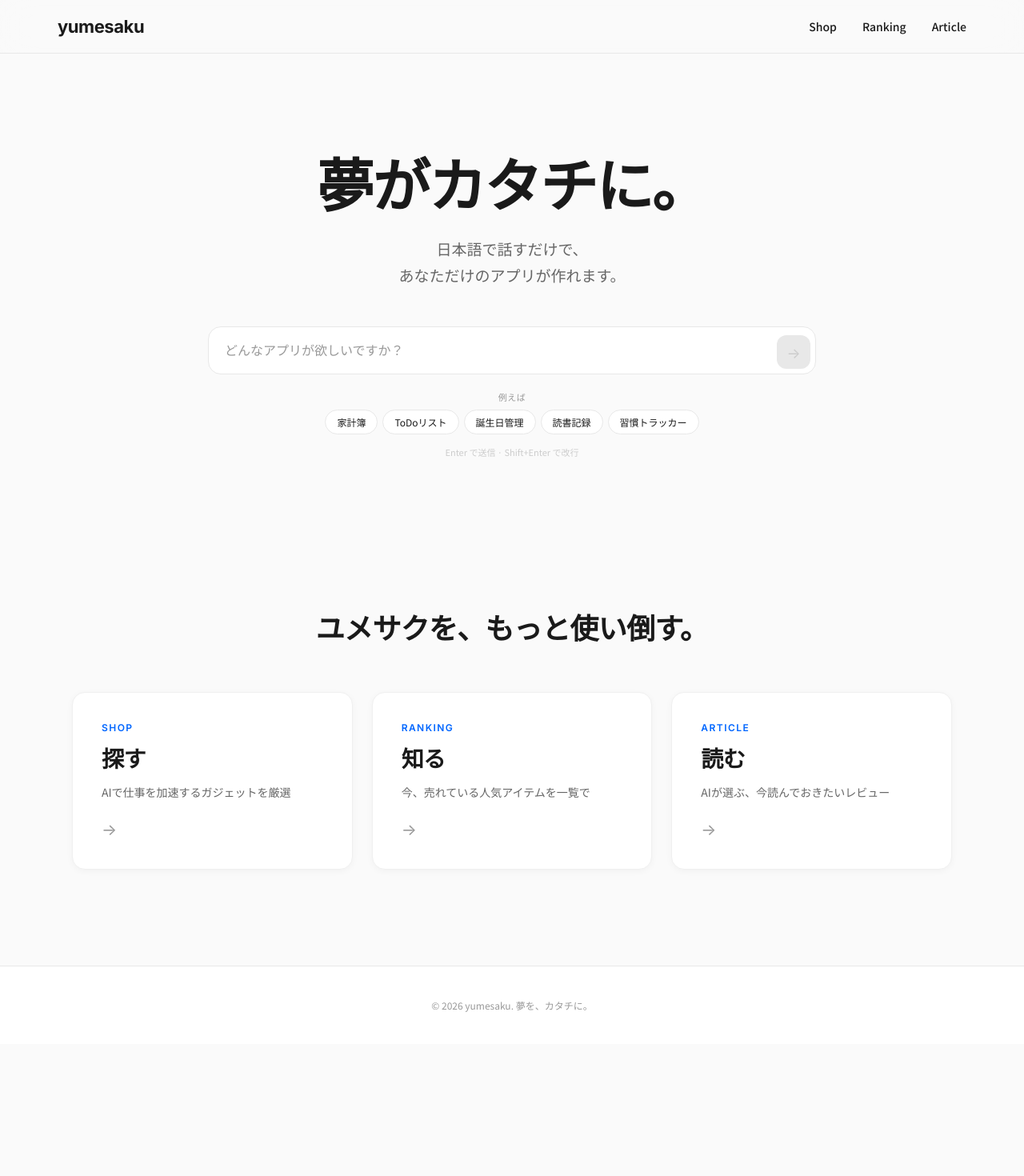
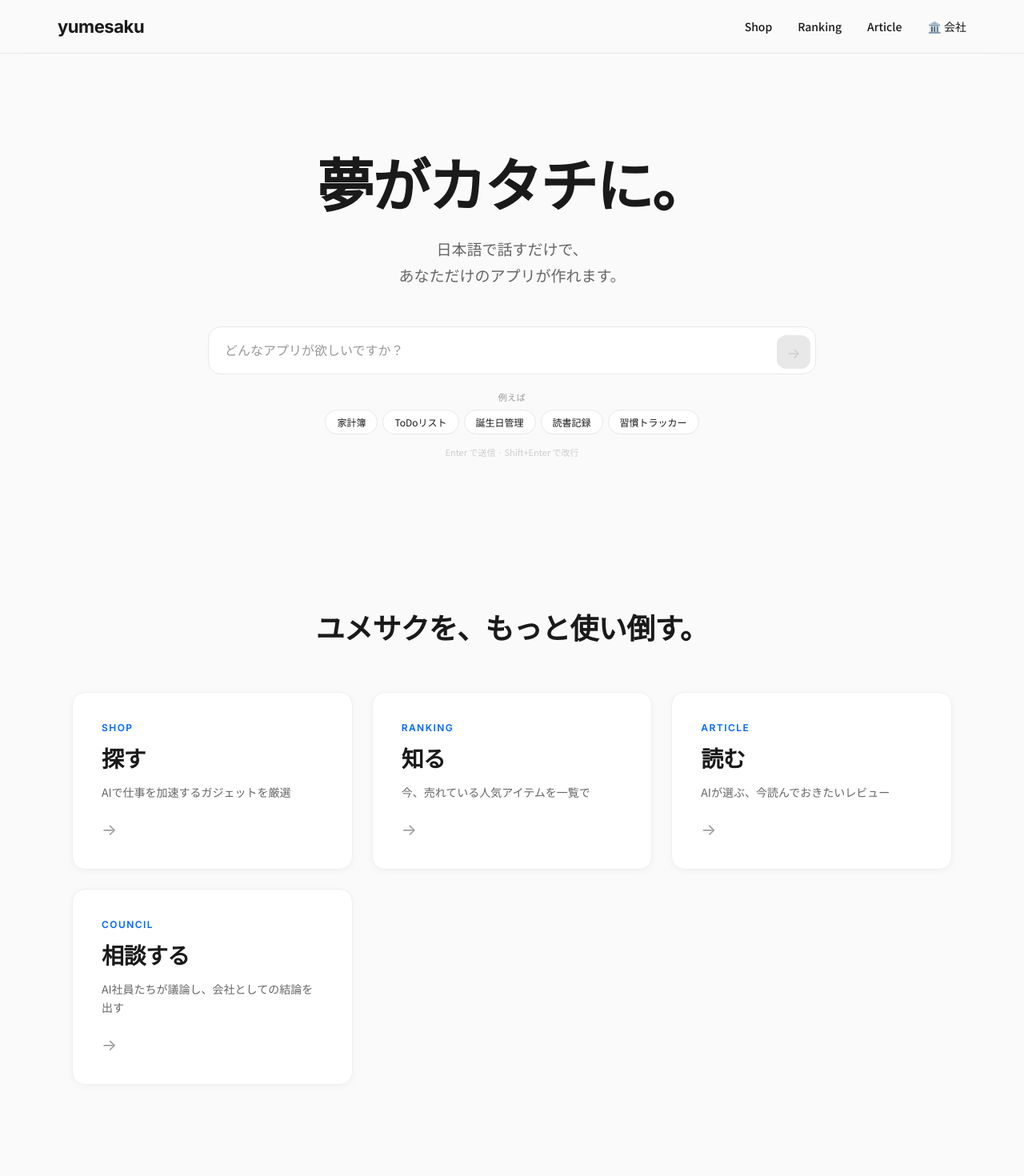
Before and after one commit to rucci0413gt-alt/yumesaku, a Next.js app: page / in a window 1280 px wide. Shown: the top 1470 px of the page at 80% size. Before the commit the page ends 1305 px from the top, so only its background shows below. Built offline with nearby package versions, Linux system fonts and the light colour scheme.

Commit message:
Update index.js

```diff
--- a/pages/index.js
+++ b/pages/index.js
@@ -215,6 +215,7 @@ export default function Home() {
               <a href="/shop" className="nav-link">Shop</a>
               <a href="/ranking" className="nav-link">Ranking</a>
               <a href="/article" className="nav-link">Article</a>
+              <a href="/grand-council" className="nav-link">🏛️ 会社</a>
             </nav>
           </div>
         </header>
@@ -370,6 +371,12 @@ export default function Home() {
                   <div className="feature-eyebrow">Article</div>
                   <h3 className="feature-name">読む</h3>
                   <p className="feature-desc">AIが選ぶ、今読んでおきたいレビュー</p>
+                  <span className="feature-arrow">→</span>
+                </a>
+                <a href="/grand-council" className="feature-card">
+                  <div className="feature-eyebrow">Council</div>
+                  <h3 className="feature-name">相談する</h3>
+                  <p className="feature-desc">AI社員たちが議論し、会社としての結論を出す</p>
                   <span className="feature-arrow">→</span>
                 </a>
               </div>
```
